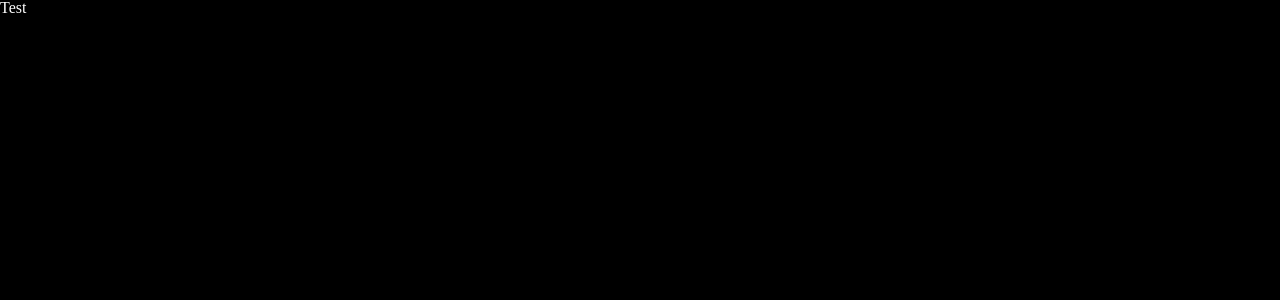
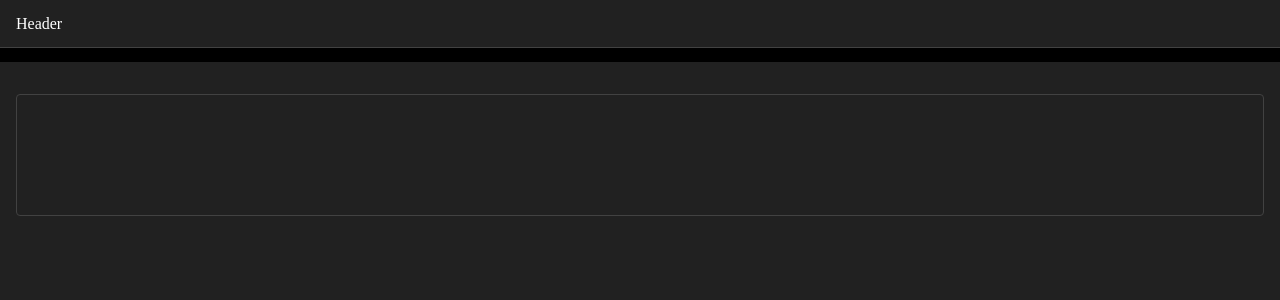
Before and after one commit to carlesfores/training-log, a Vue app: page / in a window 1280 px wide. Shown: the top 300 px of the page. Built offline with nearby package versions, Linux system fonts and the light colour scheme.

Commit message:
feat: sandbox

```diff
--- a/src/App.vue
+++ b/src/App.vue
@@ -1,7 +1,34 @@
 <script setup>
-
+import Card from "@/components/card.vue";
 </script>
 
 <template>
-  <div>Test</div>
+  <div class="training-log">
+    <header class="training-log__header">Header</header>
+    <main class="training-log__content">
+      <card></card>
+    </main>
+  </div>
 </template>
+
+<style lang="scss" scoped>
+.training-log {
+  display: grid;
+  grid-template-rows: 48px 1fr;
+  gap: 14px;
+  height: 100%;
+
+  &__header {
+    align-items: center;
+    background-color: var(--gray-600);
+    border-bottom: 1px solid var(--gray-500);
+    display: flex;
+    padding: 0px 16px;
+  }
+
+  &__content {
+    background-color: var(--gray-600);
+    padding: 32px 16px;
+  }
+}
+</style>
--- /dev/null
+++ b/src/components/card.vue
@@ -0,0 +1,18 @@
+<scrip setup>
+
+</scrip>
+
+<template>
+  <div class="card">
+    <slot></slot>
+  </div>
+</template>
+
+<style lang="scss" scoped>
+.card {
+  background-color: var(--gray-600);
+  border: 1px solid var(--gray-500);
+  border-radius: 4px;
+  min-height: 120px;
+}
+</style>
```
